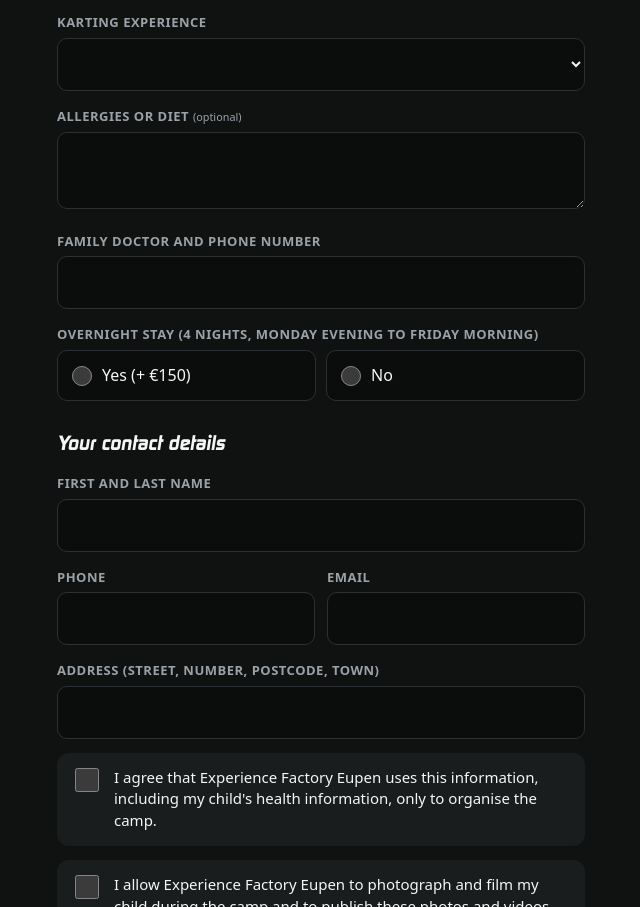
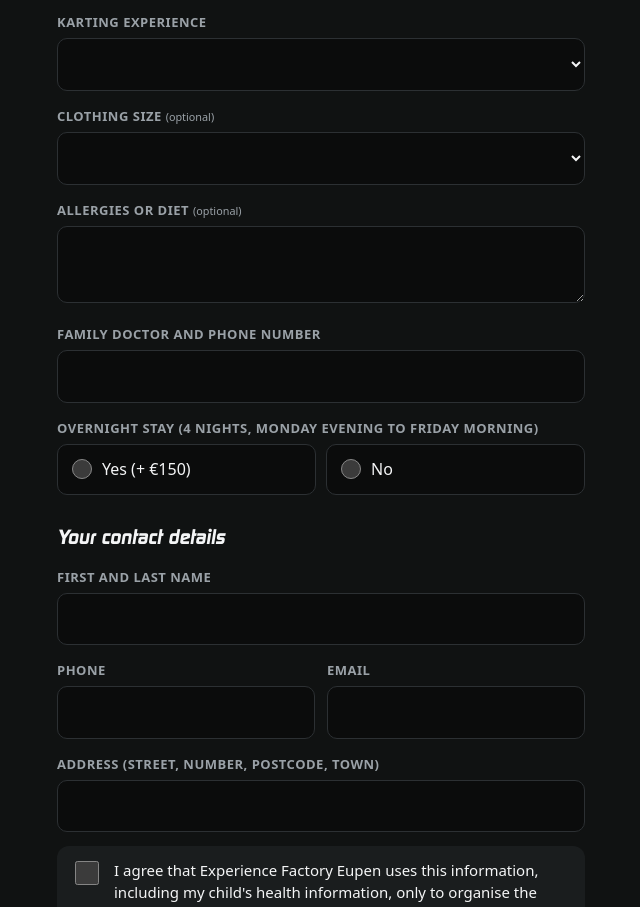
Before and after one commit to Experience-Factory/camps, a plain HTML site: page index.html in a window 1280 px wide. Shown: the part 843-1750 px from the top of the page, without its empty margins (319-959 px from the left). Drawn offline with Linux system fonts and the light colour scheme; no server answers.

Commit message:
Optional clothing size question

```diff
--- a/index.html
+++ b/index.html
@@ -83,7 +83,8 @@ input:focus,select:focus,textarea:focus{outline:2px solid var(--red);border-colo
   <label class="f" for="level" data-t="level"></label>
   <select id="level"><option value=""></option><option value="Beginner" data-t="lv1"></option>
     <option value="Casual" data-t="lv2"></option><option value="Regular" data-t="lv3"></option></select>
-
+  <label class="f" for="size"><span data-t="size"></span> <small data-t="optional"></small></label>
+  <select id="size"><option value=""></option><option>XS</option><option>S</option><option>M</option><option>L</option><option>XL</option></select>
   <label class="f" for="allergies"><span data-t="allergies"></span> <small data-t="optional"></small></label>
   <textarea id="allergies" maxlength="300"></textarea>
   <label class="f" for="doctor" data-t="doctor"></label>
```
